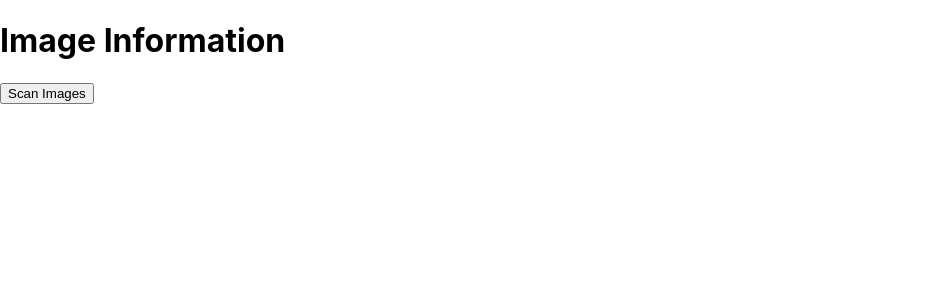
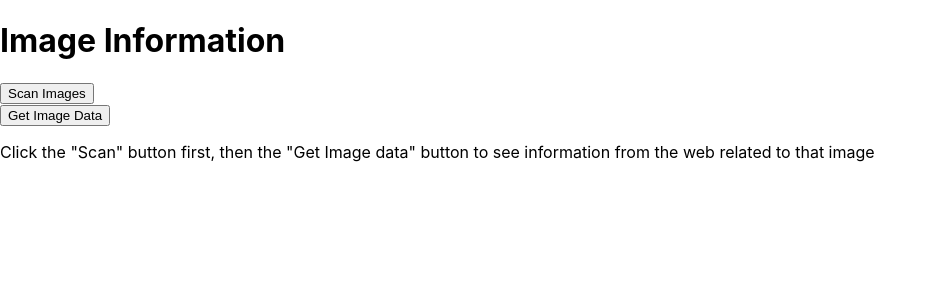
Before and after one commit to hector-nevarez/datImage, a React (Create React App) app: page / in a window 1280 px wide. Shown: the top 300 px of the page, without its empty margins (0-937 px from the left). Built offline with nearby package versions, Linux system fonts and the light colour scheme.

Commit message:
able to render the array of links from an active page using map function

```diff
--- a/src/App.js
+++ b/src/App.js
@@ -3,8 +3,8 @@ import React, { useState, useEffect, useRef } from "react";
 
 
 function App(props) {
-  const [imageArr, setImageArr] = useState(null);
-  let images;
+  const [images, setImages] = useState(null);
+  // let images;
 
 
   // const getCurrentTab = async () => {
@@ -16,11 +16,11 @@ function App(props) {
   const handleClick = () => {
     chrome.tabs.query({ currentWindow: true, active: true },
       function (tabs) {
-        chrome.tabs.sendMessage(tabs[0].id, 'hi', setImageArray)
+        chrome.tabs.sendMessage(tabs[0].id, { scan: 'scanImages' }, setImageArray)
       })
     function setImageArray(res) {
-      chrome.storage.local.set({ imageArray: res })
-      // setImageArr(res);
+      chrome.storage.local.set({ imageArray: res.imageArray })
+      // images = res.imageArray;
       // -------The code below renders an image in the popup view -----
       // const div = document.createElement('img')
       // div.src= `${res.imageArray[0]}`
@@ -30,25 +30,35 @@ function App(props) {
     // console.log('This is the array of images inside App.js!', imageArr)
   }
 
-  // console.log('This is the array:',props.imageArray);
+  const handleClickRetrieve = () => {
+    chrome.storage.local.get(['imageArray'], (results) => {
+      if (results.imageArray) {
+        setImages(results.imageArray);
+      }
+    });
+  }
+
   return (
     <div className="App">
       <h1>Image Information</h1>
       <div>
         <button onClick={handleClick} >Scan Images</button>
       </div>
-      {/* <div>
+      <div>
+        <button onClick={handleClickRetrieve} >Get Image Data</button>
+      </div>
+      <div>
         {
           (!images) ?
-            <p>Click the button to see the details</p> :
-            // imageArr.forEach((image, index)=>{
-            //   <div key={index}>
-            //     <p>{image}</p>
-            //   </div>
-            // })
-            <p>{images}</p>
+            <p>Click the "Scan" button first, then the "Get Image data" button to see information from the web related to that image</p> :
+            images.map((image, index) => {
+              const div = document.createElement('div')
+              div.textContent= image
+              document.body.appendChild(div);
+            })
+          // <p>{images[0]}</p>
         }
-      </div> */}
+      </div>
     </div>
   );
 }
```
Also changed, not shown: public/content-script.js (+10 -0 lines), public/manifest.json.
